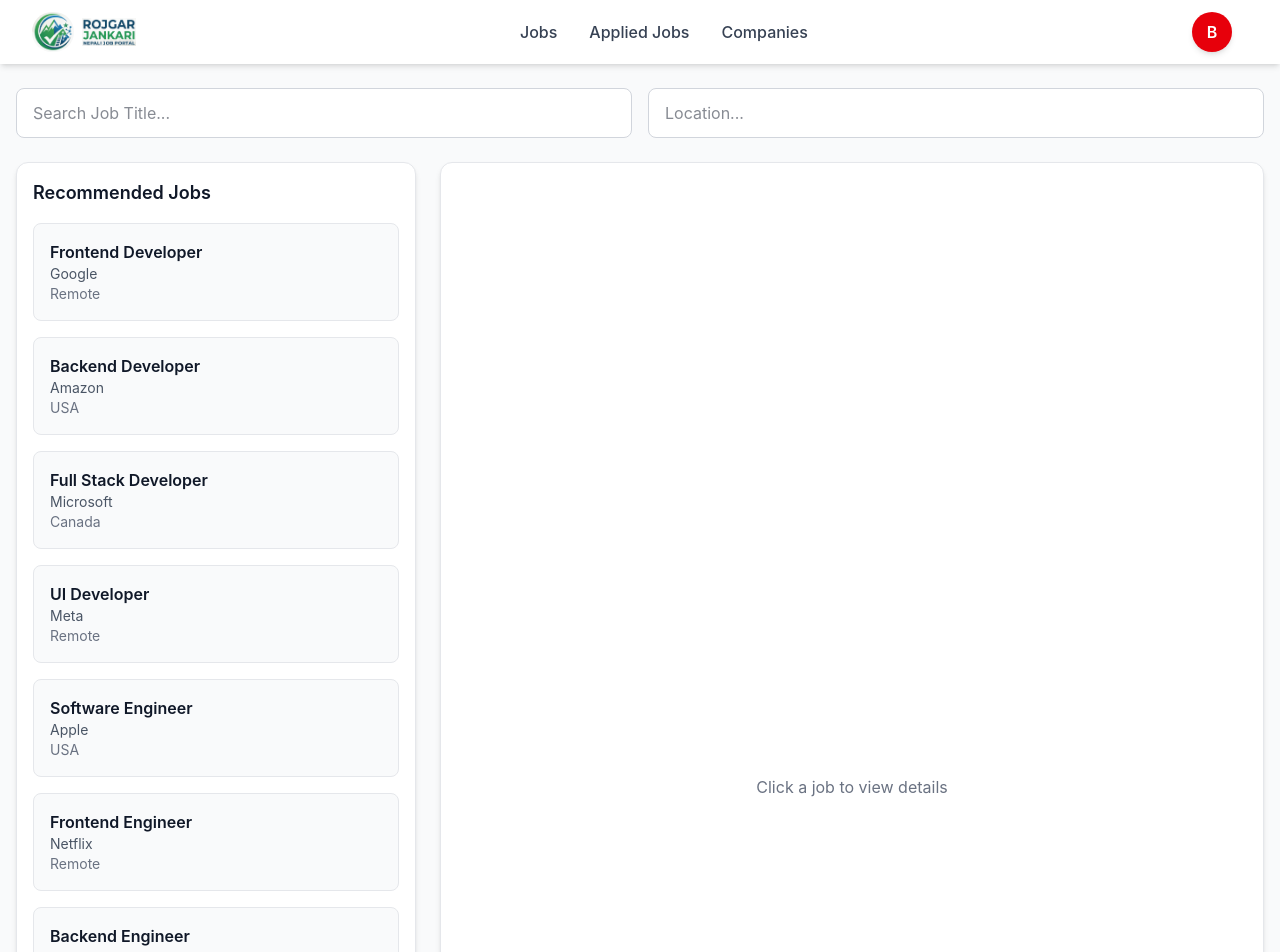
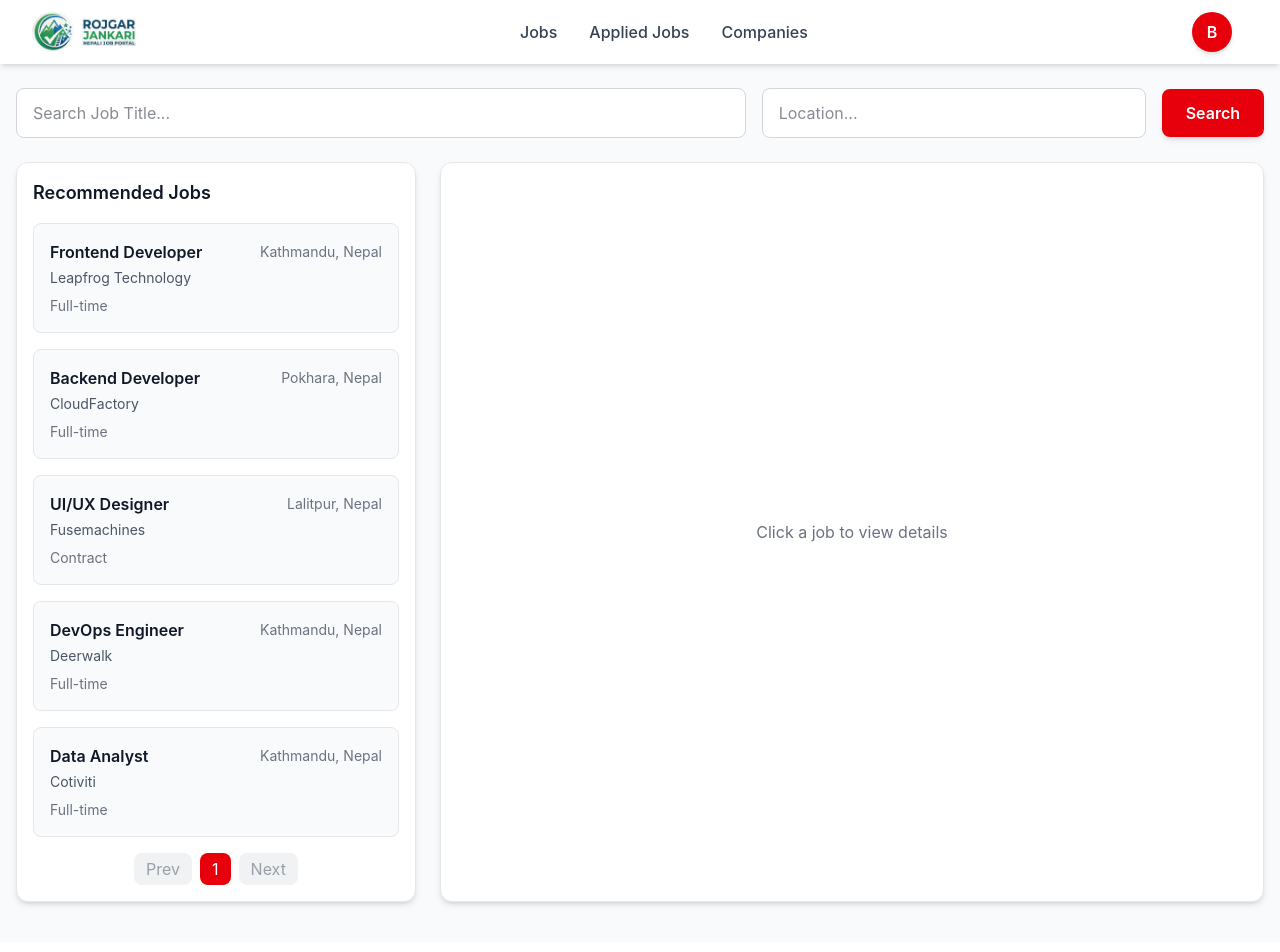
Before and after one commit to binod-subedi/rojgarjankari.com, a React (Vite) app: page / in a window 1280 px wide. Shown: the top 952 px of the page. Built offline with nearby package versions, Linux system fonts and the light colour scheme; no server answers; sample sign-in values are in the browser's storage.

Commit message:
Further UI modifications

```diff
--- a/src/Data/Data.json
+++ b/src/Data/Data.json
@@ -1,352 +1,157 @@
 [
   {
-    "id": 1,
-    "title": "Frontend Developer",
-    "company": "Google",
-    "location": "Remote",
-    "description": "Build modern UI using React."
+    "jobId": "JOB001",
+    "jobTitle": "Frontend Developer",
+    "company": {
+      "name": "Leapfrog Technology",
+      "location": "Kathmandu, Nepal"
+    },
+    "salary": "10,00,000 per annum",
+    "employmentType": "Full-time",
+    "experienceLevel": "Mid-Level",
+    "jobDescription": "Build responsive and scalable web applications.",
+    "details": {
+      "rolesAndResponsibilities": [
+        "Develop UI components",
+        "Collaborate with backend team",
+        "Optimize performance"
+      ],
+      "requirements": {
+        "technicalSkills": ["HTML", "CSS", "JavaScript", "React"],
+        "softSkills": ["Communication", "Problem-solving"],
+        "experience": "2+ years",
+        "education": "Bachelor’s degree in IT or related field"
+      },
+      "whatWeOffer": ["Flexible hours", "Health benefits"],
+      "bonusPoints": ["TypeScript"],
+      "workTime": {
+        "days": "Sunday - Friday",
+        "time": "9:00 am - 5:00 pm"
+      }
+    }
   },
   {
-    "id": 2,
-    "title": "Backend Developer",
-    "company": "Amazon",
-    "location": "USA",
-    "description": "Work with Node.js and AWS."
+    "jobId": "JOB002",
+    "jobTitle": "Backend Developer",
+    "company": {
+      "name": "CloudFactory",
+      "location": "Pokhara, Nepal"
+    },
+    "salary": "12,00,000 per annum",
+    "employmentType": "Full-time",
+    "experienceLevel": "Senior-Level",
+    "jobDescription": "Design and maintain server-side logic and APIs.",
+    "details": {
+      "rolesAndResponsibilities": [
+        "Build REST APIs",
+        "Manage databases",
+        "Ensure security and scalability"
+      ],
+      "requirements": {
+        "technicalSkills": ["Node.js", "Express", "MongoDB", "SQL"],
+        "softSkills": ["Leadership", "Critical thinking"],
+        "experience": "5+ years",
+        "education": "Bachelor’s degree in Computer Science"
+      },
+      "whatWeOffer": ["Remote work", "Annual bonus"],
+      "bonusPoints": ["Docker", "Kubernetes"],
+      "workTime": {
+        "days": "Monday - Friday",
+        "time": "10:00 am - 6:00 pm"
+      }
+    }
   },
   {
-    "id": 3,
-    "title": "Full Stack Developer",
-    "company": "Microsoft",
-    "location": "Canada",
-    "description": "Handle both frontend and backend."
+    "jobId": "JOB003",
+    "jobTitle": "UI/UX Designer",
+    "company": {
+      "name": "Fusemachines",
+      "location": "Lalitpur, Nepal"
+    },
+    "salary": "8,00,000 per annum",
+    "employmentType": "Contract",
+    "experienceLevel": "Mid-Level",
+    "jobDescription": "Design intuitive user interfaces and experiences.",
+    "details": {
+      "rolesAndResponsibilities": [
+        "Create wireframes and prototypes",
+        "Conduct user research",
+        "Collaborate with developers"
+      ],
+      "requirements": {
+        "technicalSkills": ["Figma", "Adobe XD", "Sketch"],
+        "softSkills": ["Creativity", "Empathy"],
+        "experience": "3+ years",
+        "education": "Degree in Design or related field"
+      },
+      "whatWeOffer": ["Flexible schedule", "Creative freedom"],
+      "bonusPoints": ["Animation skills"],
+      "workTime": {
+        "days": "Sunday - Thursday",
+        "time": "11:00 am - 7:00 pm"
+      }
+    }
   },
   {
-    "id": 4,
-    "title": "UI Developer",
-    "company": "Meta",
-    "location": "Remote",
-    "description": "Design responsive user interfaces."
+    "jobId": "JOB004",
+    "jobTitle": "DevOps Engineer",
+    "company": {
+      "name": "Deerwalk",
+      "location": "Kathmandu, Nepal"
+    },
+    "salary": "15,00,000 per annum",
+    "employmentType": "Full-time",
+    "experienceLevel": "Senior-Level",
+    "jobDescription": "Maintain CI/CD pipelines and cloud infrastructure.",
+    "details": {
+      "rolesAndResponsibilities": [
+        "Automate deployments",
+        "Monitor systems",
+        "Manage cloud infrastructure"
+      ],
+      "requirements": {
+        "technicalSkills": ["AWS", "Docker", "Jenkins", "Terraform"],
+        "softSkills": ["Problem-solving", "Teamwork"],
+        "experience": "4+ years",
+        "education": "Bachelor’s in Engineering or related field"
+      },
+      "whatWeOffer": ["Health insurance", "Paid leave"],
+      "bonusPoints": ["Kubernetes"],
+      "workTime": {
+        "days": "Monday - Friday",
+        "time": "9:30 am - 5:30 pm"
+      }
+    }
   },
   {
-    "id": 5,
-    "title": "Software Engineer",
-    "company": "Apple",
-    "location": "USA",
-    "description": "Develop scalable applications."
-  },
-  {
-    "id": 6,
-    "title": "Frontend Engineer",
-    "company": "Netflix",
-    "location": "Remote",
-    "description": "Implement UI components with React."
-  },
-  {
-    "id": 7,
-    "title": "Backend Engineer",
-    "company": "Spotify",
-    "location": "Sweden",
-    "description": "Build APIs and microservices."
-  },
-  {
-    "id": 8,
-    "title": "Full Stack Engineer",
-    "company": "Airbnb",
-    "location": "USA",
-    "description": "Work across the entire tech stack."
-  },
-  {
-    "id": 9,
-    "title": "Web Developer",
-    "company": "Shopify",
-    "location": "Canada",
-    "description": "Create and maintain web applications."
-  },
-  {
-    "id": 10,
-    "title": "React Developer",
-    "company": "Uber",
-    "location": "Remote",
-    "description": "Develop dynamic frontends using React."
-  },
-  {
-    "id": 11,
-    "title": "Node.js Developer",
-    "company": "Lyft",
-    "location": "USA",
-    "description": "Build backend services with Node.js."
-  },
-  {
-    "id": 12,
-    "title": "Software Developer",
-    "company": "Intel",
-    "location": "USA",
-    "description": "Write efficient and maintainable code."
-  },
-  {
-    "id": 13,
-    "title": "Frontend Specialist",
-    "company": "Adobe",
-    "location": "Remote",
-    "description": "Focus on UI/UX improvements."
-  },
-  {
-    "id": 14,
-    "title": "Backend Specialist",
-    "company": "Oracle",
-    "location": "USA",
-    "description": "Design robust backend systems."
-  },
-  {
-    "id": 15,
-    "title": "Full Stack Specialist",
-    "company": "SAP",
-    "location": "Germany",
-    "description": "Manage end-to-end development."
-  },
-  {
-    "id": 16,
-    "title": "JavaScript Developer",
-    "company": "Twitter",
-    "location": "Remote",
-    "description": "Develop apps using JavaScript."
-  },
-  {
-    "id": 17,
-    "title": "Python Developer",
-    "company": "Dropbox",
-    "location": "USA",
-    "description": "Build backend systems with Python."
-  },
-  {
-    "id": 18,
-    "title": "DevOps Engineer",
-    "company": "Atlassian",
-    "location": "Australia",
-    "description": "Automate deployment pipelines."
-  },
-  {
-    "id": 19,
-    "title": "Cloud Engineer",
-    "company": "IBM",
-    "location": "USA",
-    "description": "Work with cloud infrastructure."
-  },
-  {
-    "id": 20,
-    "title": "Mobile Developer",
-    "company": "Snapchat",
-    "location": "USA",
-    "description": "Build mobile applications."
-  },
-  {
-    "id": 21,
-    "title": "iOS Developer",
-    "company": "TikTok",
-    "location": "Remote",
-    "description": "Develop iOS applications."
-  },
-  {
-    "id": 22,
-    "title": "Android Developer",
-    "company": "Samsung",
-    "location": "South Korea",
-    "description": "Build Android apps."
-  },
-  {
-    "id": 23,
-    "title": "QA Engineer",
-    "company": "Salesforce",
-    "location": "USA",
-    "description": "Ensure software quality."
-  },
-  {
-    "id": 24,
-    "title": "Data Engineer",
-    "company": "LinkedIn",
-    "location": "USA",
-    "description": "Handle large-scale data pipelines."
-  },
-  {
-    "id": 25,
-    "title": "Machine Learning Engineer",
-    "company": "OpenAI",
-    "location": "USA",
-    "description": "Build ML models and systems."
-  },
-  {
-    "id": 26,
-    "title": "AI Engineer",
-    "company": "NVIDIA",
-    "location": "USA",
-    "description": "Develop AI-driven solutions."
-  },
-  {
-    "id": 27,
-    "title": "Game Developer",
-    "company": "Epic Games",
-    "location": "USA",
-    "description": "Create interactive games."
-  },
-  {
-    "id": 28,
-    "title": "Systems Engineer",
-    "company": "Cisco",
-    "location": "USA",
-    "description": "Design system architecture."
-  },
-  {
-    "id": 29,
-    "title": "Security Engineer",
-    "company": "Cloudflare",
-    "location": "USA",
-    "description": "Protect systems and networks."
-  },
-  {
-    "id": 30,
-    "title": "Blockchain Developer",
-    "company": "Coinbase",
-    "location": "Remote",
-    "description": "Develop blockchain applications."
-  },
-  {
-    "id": 31,
-    "title": "Frontend Architect",
-    "company": "Slack",
-    "location": "USA",
-    "description": "Design frontend architecture."
-  },
-  {
-    "id": 32,
-    "title": "Backend Architect",
-    "company": "Stripe",
-    "location": "USA",
-    "description": "Architect backend systems."
-  },
-  {
-    "id": 33,
-    "title": "Technical Lead",
-    "company": "Zoom",
-    "location": "USA",
-    "description": "Lead development teams."
-  },
-  {
-    "id": 34,
-    "title": "Software Consultant",
-    "company": "Accenture",
-    "location": "Global",
-    "description": "Advise on software solutions."
-  },
-  {
-    "id": 35,
-    "title": "Web Engineer",
-    "company": "Pinterest",
-    "location": "USA",
-    "description": "Build web-based platforms."
-  },
-  {
-    "id": 36,
-    "title": "Platform Engineer",
-    "company": "Red Hat",
-    "location": "USA",
-    "description": "Develop platform services."
-  },
-  {
-    "id": 37,
-    "title": "Integration Engineer",
-    "company": "Dell",
-    "location": "USA",
-    "description": "Integrate various systems."
-  },
-  {
-    "id": 38,
-    "title": "Site Reliability Engineer",
-    "company": "Google Cloud",
-    "location": "Remote",
-    "description": "Ensure system reliability."
-  },
-  {
-    "id": 39,
-    "title": "Automation Engineer",
-    "company": "Siemens",
-    "location": "Germany",
-    "description": "Automate testing and processes."
-  },
-  {
-    "id": 40,
-    "title": "Embedded Systems Engineer",
-    "company": "Qualcomm",
-    "location": "USA",
-    "description": "Work on embedded devices."
-  },
-  {
-    "id": 41,
-    "title": "VR Developer",
-    "company": "Oculus",
-    "location": "USA",
-    "description": "Build virtual reality apps."
-  },
-  {
-    "id": 42,
-    "title": "AR Developer",
-    "company": "Magic Leap",
-    "location": "USA",
-    "description": "Create augmented reality apps."
-  },
-  {
-    "id": 43,
-    "title": "Data Scientist",
-    "company": "Palantir",
-    "location": "USA",
-    "description": "Analyze and model data."
-  },
-  {
-    "id": 44,
-    "title": "BI Developer",
-    "company": "Tableau",
-    "location": "USA",
-    "description": "Develop business intelligence tools."
-  },
-  {
-    "id": 45,
-    "title": "API Developer",
-    "company": "Twilio",
-    "location": "USA",
-    "description": "Design and build APIs."
-  },
-  {
-    "id": 46,
-    "title": "CRM Developer",
-    "company": "HubSpot",
-    "location": "USA",
-    "description": "Customize CRM systems."
-  },
-  {
-    "id": 47,
-    "title": "E-commerce Developer",
-    "company": "eBay",
-    "location": "USA",
-    "description": "Develop online shopping platforms."
-  },
-  {
-    "id": 48,
-    "title": "CMS Developer",
-    "company": "WordPress",
-    "location": "Remote",
-    "description": "Build CMS-based websites."
-  },
-  {
-    "id": 49,
-    "title": "Technical Support Engineer",
-    "company": "HP",
-    "location": "USA",
-    "description": "Provide technical assistance."
-  },
-  {
-    "id": 50,
-    "title": "IT Specialist",
-    "company": "Capgemini",
-    "location": "Global",
-    "description": "Maintain IT systems."
+    "jobId": "JOB005",
+    "jobTitle": "Data Analyst",
+    "company": {
+      "name": "Cotiviti",
+      "location": "Kathmandu, Nepal"
+    },
+    "salary": "9,00,000 per annum",
+    "employmentType": "Full-time",
+    "experienceLevel": "Entry-Level",
+    "jobDescription": "Analyze data and generate actionable insights.",
+    "details": {
+      "rolesAndResponsibilities": [
+        "Clean and process data",
+        "Create dashboards",
+        "Generate reports"
+      ],
+      "requirements": {
+        "technicalSkills": ["Python", "SQL", "Excel", "Power BI"],
+        "softSkills": ["Analytical thinking", "Attention to detail"],
+        "experience": "1+ years",
+        "education": "Bachelor’s degree in Statistics or related field"
+      },
+      "whatWeOffer": ["Training programs", "Career growth"],
+      "bonusPoints": ["Machine Learning basics"],
+      "workTime": {
+        "days": "Monday - Friday",
+        "time": "8:00 am - 4:00 pm"
+      }
+    }
   }
 ]
--- a/src/assets/components/JobCard.jsx
+++ b/src/assets/components/JobCard.jsx
@@ -3,19 +3,27 @@ export const JobCard = ({ job, onClick }) => {
         <div
             onClick={onClick}
             className="p-4 border border-gray-200 dark:border-gray-700 rounded-lg
-        hover:shadow-md hover:border-red-500 cursor-pointer transition
-        bg-gray-50 dark:bg-gray-700"
+                   hover:shadow-md hover:border-red-500 cursor-pointer transition
+                   bg-gray-50 dark:bg-gray-700"
         >
-            <h3 className="text-md font-semibold text-gray-900 dark:text-gray-100">
-                {job.title}
-            </h3>
+            {/* Title and Location */}
+            <div className="flex justify-between items-center mb-1">
+                <h3 className="text-md font-semibold text-gray-900 dark:text-gray-100">
+                    {job.jobTitle}
+                </h3>
+                <span className="text-sm text-gray-500 dark:text-gray-400">
+                    {job.company.location}
+                </span>
+            </div>
 
-            <p className="text-sm text-gray-600 dark:text-gray-300">
-                {job.company}
+            {/* Company Name */}
+            <p className="text-sm text-gray-600 dark:text-gray-300 mb-2">
+                {job.company.name}
             </p>
 
+            {/* Employment Type */}
             <p className="text-sm text-gray-500 dark:text-gray-400">
-                {job.location}
+                {job.employmentType}
             </p>
         </div>
     );
--- a/src/assets/components/Navbar.jsx
+++ b/src/assets/components/Navbar.jsx
@@ -22,19 +22,19 @@ export const Navbar = () => {
                     {/* MIDDLE: Menu (Desktop) */}
                     <div className="hidden md:flex items-center space-x-8">
                         <Link
-                            to="#"
+                            to="/"
                             className="text-gray-700 dark:text-gray-200 hover:text-red-600 dark:hover:text-red-400 font-medium transition"
                         >
                             Jobs
                         </Link>
                         <Link
-                            to="#"
+                            to="/appliedjobs"
                             className="text-gray-700 dark:text-gray-200 hover:text-red-600 dark:hover:text-red-400 font-medium transition"
                         >
                             Applied Jobs
                         </Link>
                         <Link
-                            to="#"
+                            to="/companies"
                             className="text-gray-700 dark:text-gray-200 hover:text-red-600 dark:hover:text-red-400 font-medium transition"
                         >
                             Companies
--- /dev/null
+++ b/src/assets/pages/AppliedJobs.jsx
@@ -0,0 +1,10 @@
+import { Navbar } from "../components"
+export const AppliedJobs = () => {
+    return (
+        <>
+            <Navbar />
+            <p>Ma AppliedJobs Page Ho Re. Malai Click gar, apply gareko sabai job ko list pauxs.</p>
+        </>
+
+    )
+}
--- /dev/null
+++ b/src/assets/pages/Companies.jsx
@@ -0,0 +1,10 @@
+import { Navbar } from "../components"
+export const Companies = () => {
+    return (
+        <>
+            <Navbar />
+            <p>Ma Companies Page Ho Re. Malai Click gar, job list garne sabai companies ko list pauxs.</p>
+        </>
+
+    )
+}
--- a/src/assets/pages/Dashboard.jsx
+++ b/src/assets/pages/Dashboard.jsx
@@ -23,25 +23,34 @@ export const Dashboard = () => {
 
             {/* Search Section */}
             <div className="max-w-7xl mx-auto px-4 py-6">
-                <div className="flex flex-col md:flex-row gap-4">
+                <div className="flex flex-col md:flex-row gap-4 items-center">
 
                     {/* Job Title Search */}
                     <input
                         type="text"
                         placeholder="Search Job Title..."
                         className="flex-1 px-4 py-3 border border-gray-300 dark:border-gray-600 rounded-lg
-            focus:ring-2 focus:ring-red-500 outline-none
-            bg-white dark:bg-gray-800 text-gray-900 dark:text-gray-100"
+                 focus:ring-2 focus:ring-red-500 outline-none
+                 bg-white dark:bg-gray-800 text-gray-900 dark:text-gray-100"
                     />
 
                     {/* Location Search */}
                     <input
                         type="text"
                         placeholder="Location..."
-                        className="flex-1 px-4 py-3 border border-gray-300 dark:border-gray-600 rounded-lg
-            focus:ring-2 focus:ring-red-500 outline-none
-            bg-white dark:bg-gray-800 text-gray-900 dark:text-gray-100"
+                        className="w-96 px-4 py-3 border border-gray-300 dark:border-gray-600 rounded-lg
+                 focus:ring-2 focus:ring-red-500 outline-none
+                 bg-white dark:bg-gray-800 text-gray-900 dark:text-gray-100"
                     />
+
+                    {/* Search Button */}
+                    <button
+                        type="button"
+                        className="px-6 py-3 bg-red-600 hover:bg-red-500 text-white font-semibold rounded-lg shadow-md
+                 transition"
+                    >
+                        Search
+                    </button>
 
                 </div>
             </div>
--- a/src/assets/pages/index.jsx
+++ b/src/assets/pages/index.jsx
@@ -1,3 +1,5 @@
 export { Login } from './Login';
 export { Signup } from './Signup';
 export { Dashboard } from './Dashboard'
+export { AppliedJobs } from './AppliedJobs'
+export { Companies } from './Companies'
--- a/src/assets/routes/AllRoutes.jsx
+++ b/src/assets/routes/AllRoutes.jsx
@@ -1,5 +1,5 @@
 import { Routes, Route } from 'react-router-dom'
-import { Login, Signup, Dashboard } from '../pages/index'
+import { Login, Signup, Dashboard, AppliedJobs, Companies } from '../pages/index'
 import { ProtectedRoutes } from './ProtectedRoutes'
 
 export const AllRoutes = () => {
@@ -7,6 +7,8 @@ export const AllRoutes = () => {
         <Routes>
             <Route element={<ProtectedRoutes />} >
                 <Route path='/' element={<Dashboard />} />
+                <Route path='/appliedjobs' element={<AppliedJobs />} />
+                <Route path='/companies' element={<Companies />} />
             </Route>
             <Route path='/login' element={<Login />} />
             <Route path='/signup' element={<Signup />} />
```
Also changed, not shown: src/assets/components/JobDetail.jsx (+101 -13 lines).
